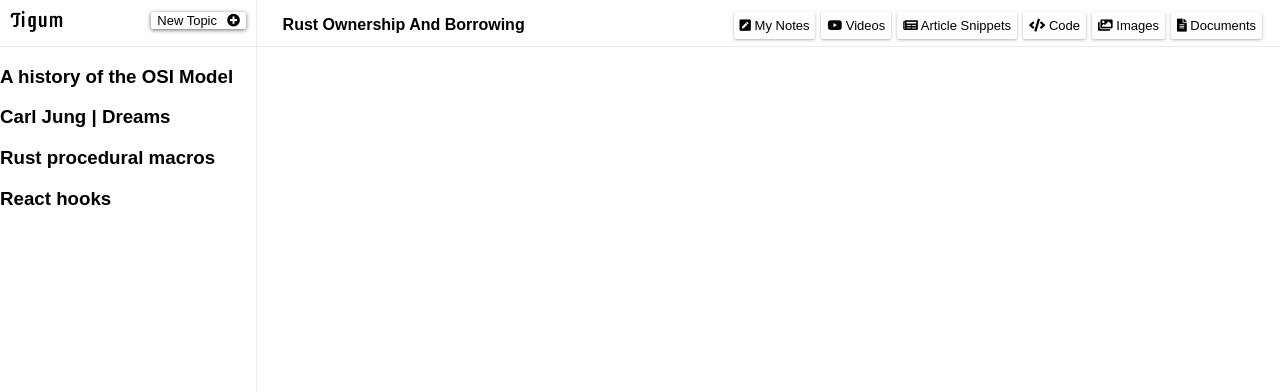
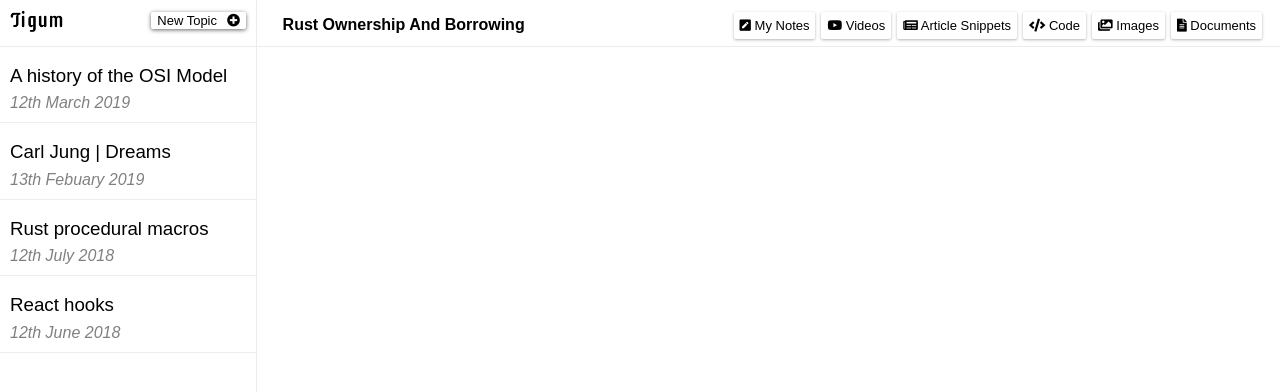
Before and after one commit to bbsmithy/tigum-gui, a React (Create React App) app: page / in a window 1280 px wide. Shown: the top 392 px of the page. Built offline with nearby package versions, Linux system fonts and the light colour scheme.

Commit message:
TopicItem component select un select

```diff
--- a/src/App.css
+++ b/src/App.css
@@ -86,3 +86,22 @@ body {
   font-size: 13px;
   font-weight: 300;
 }
+
+.topic-item-name {
+  font-weight: 100;
+  line-height: 0;
+}
+
+.topic-item-date {
+  font-weight: 100;
+  color: grey;
+}
+
+.topic-item-container {
+  padding: 10px;
+  border-bottom: 1px solid rgb(235, 236, 237);
+}
+
+.topic-item-container-selected {
+  border-right: 4px solid black;
+}
--- a/src/sidebar-navigator/TopicItem.tsx
+++ b/src/sidebar-navigator/TopicItem.tsx
@@ -1,4 +1,4 @@
-import React from "react";
+import React, { useState } from "react";
 
 export type Topic = {
   name: string;
@@ -10,10 +10,17 @@ interface TopicItemProps {
 }
 
 export const TopicItem = ({ topic }: TopicItemProps) => {
+  const [selected, setSelected] = useState(false);
+
   return (
-    <div>
-      <h3>{topic.name}</h3>
-      <i>{topic.date}</i>
+    <div
+      className={`topic-item-container ${
+        selected ? "topic-item-container-selected" : ""
+      }`}
+      onClick={() => setSelected(!selected)}
+    >
+      <h3 className="topic-item-name">{topic.name}</h3>
+      <i className="topic-item-date">{topic.date}</i>
     </div>
   );
 };
--- a/src/sidebar-navigator/index.tsx
+++ b/src/sidebar-navigator/index.tsx
@@ -9,10 +9,10 @@ interface SideBarProps {
 }
 
 const topics = [
-  { name: "A history of the OSI Model", date: "" },
-  { name: "Carl Jung | Dreams", date: "" },
-  { name: "Rust procedural macros", date: "" },
-  { name: "React hooks", date: "" }
+  { name: "A history of the OSI Model", date: "12th March 2019" },
+  { name: "Carl Jung | Dreams", date: "13th Febuary 2019" },
+  { name: "Rust procedural macros", date: "12th July 2018" },
+  { name: "React hooks", date: "12th June 2018" }
 ];
 
 export const SideBar = ({ navigate }: SideBarProps) => {
```
